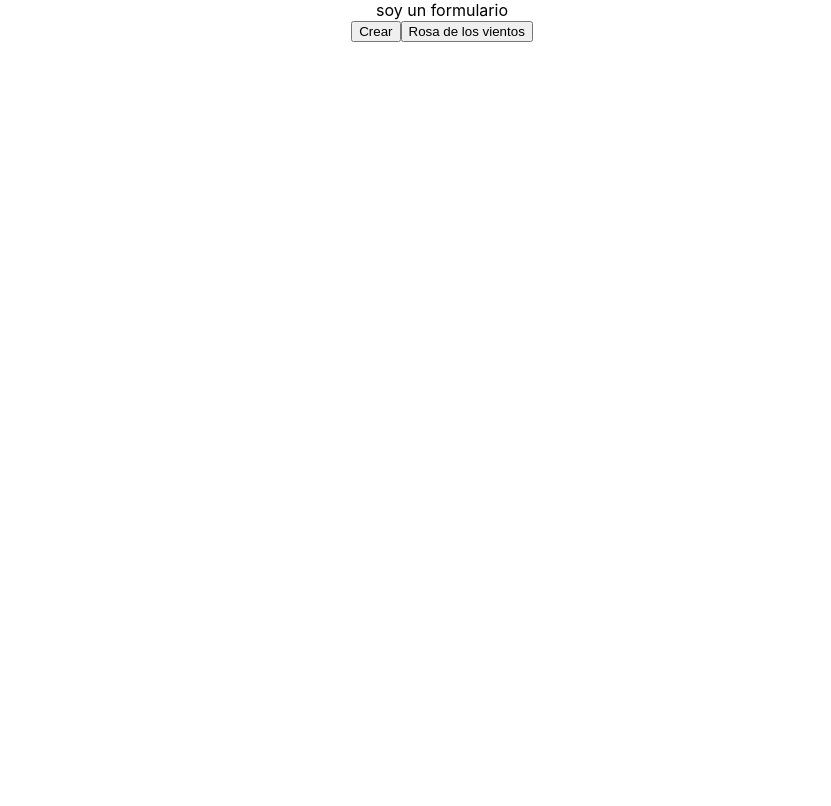
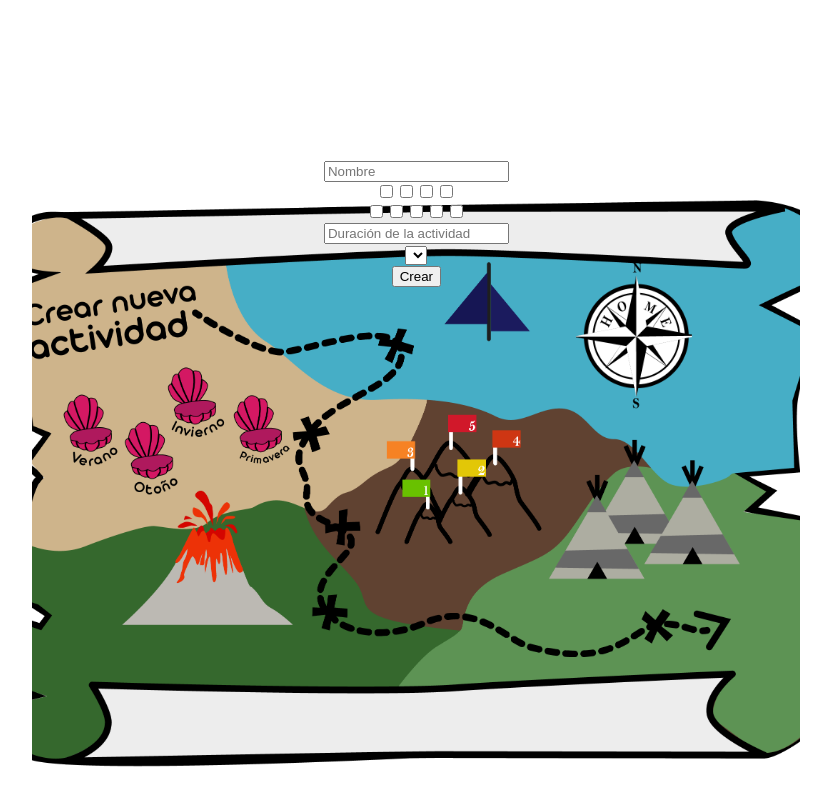
Before and after one commit to pazzitta/country.app, a React (Create React App) app in the folder client/: page /create in a window 1280 px wide. Shown: the top 806 px of the page, without its empty margins (198-1029 px from the left). Built offline with nearby package versions, Linux system fonts and the light colour scheme.

Commit message:
Form in process

```diff
--- a/client/src/App.js
+++ b/client/src/App.js
@@ -4,6 +4,8 @@ import LandingPage  from './Components/LandingPage/landing';
 import HomePage from './Components/Home/home';
 import DetailCountry from './Components/Detail/detail';
 import NewActivity from './Components/Create/newActivity';
+
+// LISTO TODA LA CONFIGURACIÓN DE RUTAS!
 
 function App() {
   return (
--- a/client/src/Components/CardsAndPaginated/Cards/card.jsx
+++ b/client/src/Components/CardsAndPaginated/Cards/card.jsx
@@ -1,5 +1,5 @@
 import React from "react";
-// import './cardsAndPaginated.css'
+import './cardsAndPaginated.css'
 
 
 
--- a/client/src/Components/CardsAndPaginated/Cards/cards.jsx
+++ b/client/src/Components/CardsAndPaginated/Cards/cards.jsx
@@ -1,7 +1,7 @@
 import React from "react";
 import Card from "./card";
 import Paginated from "../Paginated/paginated";
-// import './cardsAndPaginated.css';
+import './cardsAndPaginated.css';
  //todas las acciones y funciones de estados correspondientes
 
 export default function CardsAndPag () {
--- a/client/src/Components/CardsAndPaginated/Paginated/paginated.jsx
+++ b/client/src/Components/CardsAndPaginated/Paginated/paginated.jsx
@@ -1,5 +1,5 @@
 import React from "react";
-// import './cardsAndPaginated.css'
+import '../Cards/cardsAndPaginated.css';
 
 //aca viene props pero aún no sé como hago el paginado
 
--- a/client/src/Components/Create/form.jsx
+++ b/client/src/Components/Create/form.jsx
@@ -1,4 +1,5 @@
 import React from "react";
+import { Link } from "react-router-dom";
 import './newActivity.css'
 
 //importar todas las acciones y funciones de estado
@@ -6,9 +7,50 @@ import './newActivity.css'
 export default function Form () {
     return (
         <div>
-            <form>soy un formulario</form>
-            <button>Crear</button>
-            <button>Rosa de los vientos</button>
+
+
+
+            <div >
+            <form  className="boxForm">
+
+               <div className="nombreForm">
+                  <input type= "text" name="Nombre" placeholder="Nombre"/>
+               </div>
+
+               <div className="estacionesForm">
+                   <input type="checkbox" name ='Verano'/>
+                   <input type="checkbox" name="Otoño"/>
+                   <input type="checkbox" name= "Invierno"/>
+                   <input type="checkbox" name="Primavera"/>
+               </div>
+
+               <div className="dificultadForm">
+                   <input type="checkbox" name="1"/>
+                   <input type="checkbox" name= "2"/>
+                   <input type="checkbox"name= "3"/>
+                   <input type="checkbox" name="4"/>
+                   <input type="checkbox" name="5"/>
+               </div>
+
+               <div className="duracionForm">
+                  <input type= "text" name='Duracion' placeholder="Duración de la actividad"/>
+               </div>
+
+               <div>
+                   <select>Selecionar paises</select>
+               </div>
+
+               <button>Crear</button>
+
+            </form>
+            <div >
+                <Link to='/home' id='click'>
+                   <button className="botonHomeD"></button>
+                </Link>
+            </div>
+
+            </div>
+
         </div>
     )
 }
--- a/client/src/Components/Create/newActivity.css
+++ b/client/src/Components/Create/newActivity.css
@@ -0,0 +1,25 @@
+.botonHomeD {
+ position: relative;
+ background-image: url('../../../public/imagenes/Pagina/boton.home.png');
+ background-repeat:no-repeat;
+ background-color: transparent;
+ height: 23vh;
+ width: 9vw;
+ background-size: cover;
+ background-position:center;
+ border: none;
+ bottom: 50vh;
+ left: 15vw;
+}
+.boxForm {
+    position: relative;
+    background-image: url('../../../public/imagenes/Pagina/fondoForm.png');
+    background-color: transparent;
+    background-repeat: no-repeat;
+    background-size: cover;
+    background-position: center;
+    height: 80vh;
+    width: 60vw;
+    top: 20vh;
+    left: 18vw;
+}
--- a/client/src/Components/Detail/detail.css
+++ b/client/src/Components/Detail/detail.css
@@ -0,0 +1,3 @@
+.estructura {
+    position: relative;
+}
```
